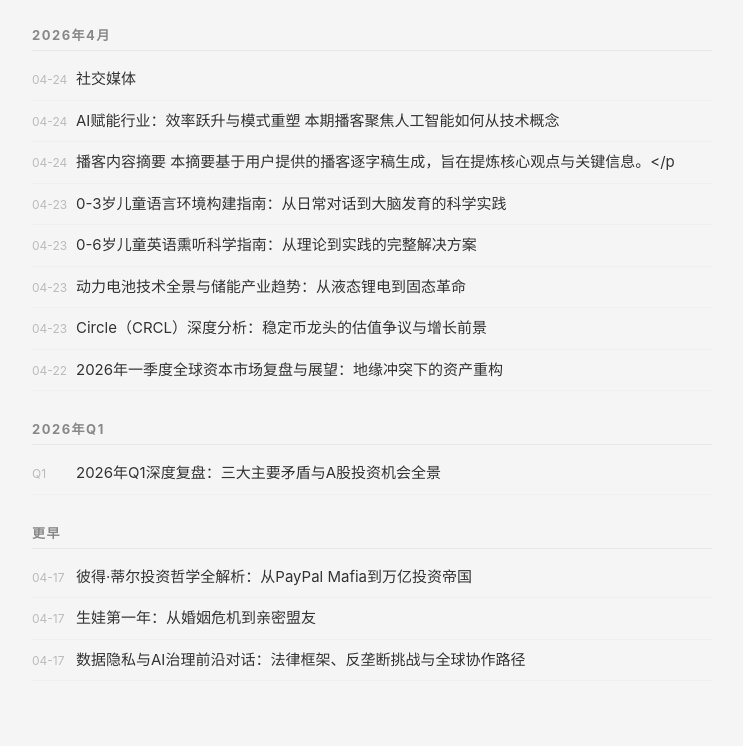
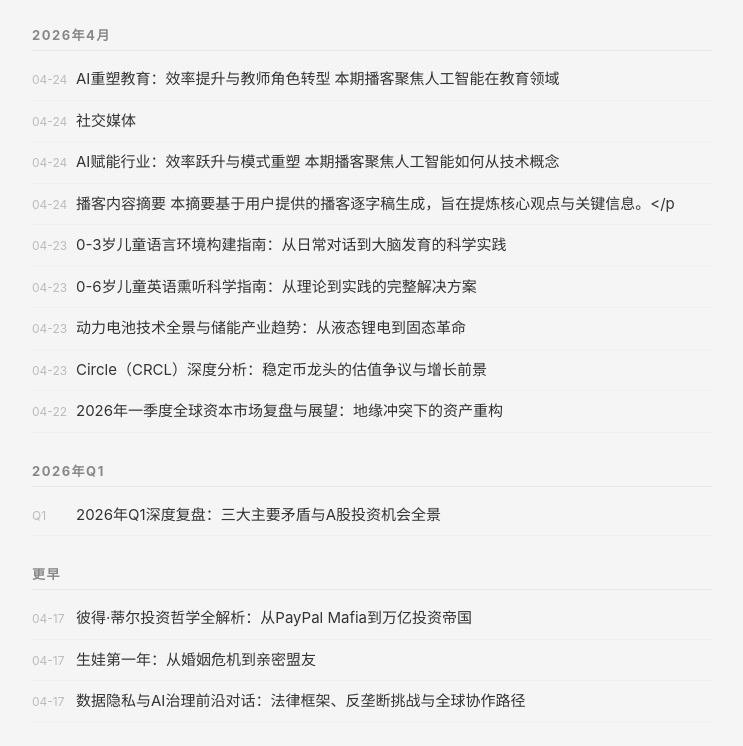
Before and after one commit to shinychen605/podcast-summary, a plain HTML site: page index.html in a window 1280 px wide. Shown: the part 90-836 px from the top of the page, without its empty margins (268-1011 px from the left). Drawn offline with Linux system fonts and the light colour scheme.

Commit message:
Update index: add AI重塑教育：效率提升与教师角色转型 本期播客聚焦人工智能在教育领域

```diff
--- a/index.html
+++ b/index.html
@@ -28,7 +28,13 @@
   <div class="month">
     <div class="month-hdr">2026年4月</div>
 
-                <div class="item">
+                    <div class="item">
+      <span class="item-date">04-24</span>
+      <a class="item-title" href="AI重塑教育：效率提升与教师角色转型
+本期播客聚焦人工智能在教育领域.html">AI重塑教育：效率提升与教师角色转型
+本期播客聚焦人工智能在教育领域</a>
+    </div>
+    <div class="item">
       <span class="item-date">04-24</span>
       <a class="item-title" href="社交媒体.html">社交媒体</a>
     </div>
```
